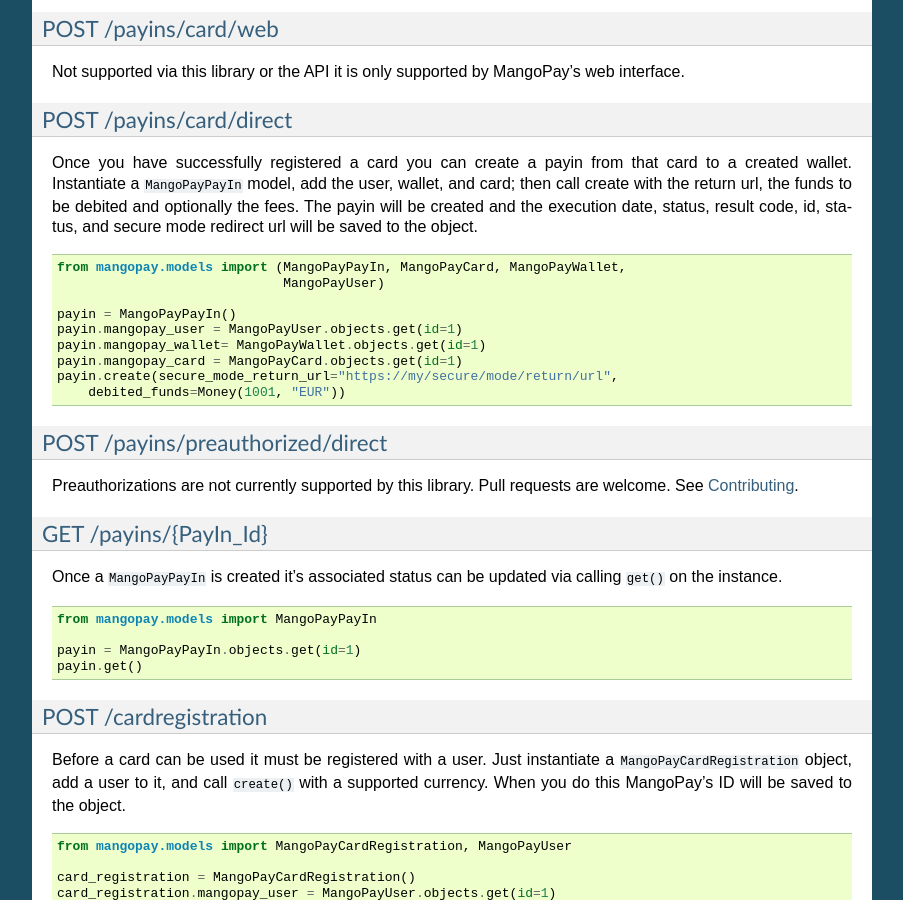
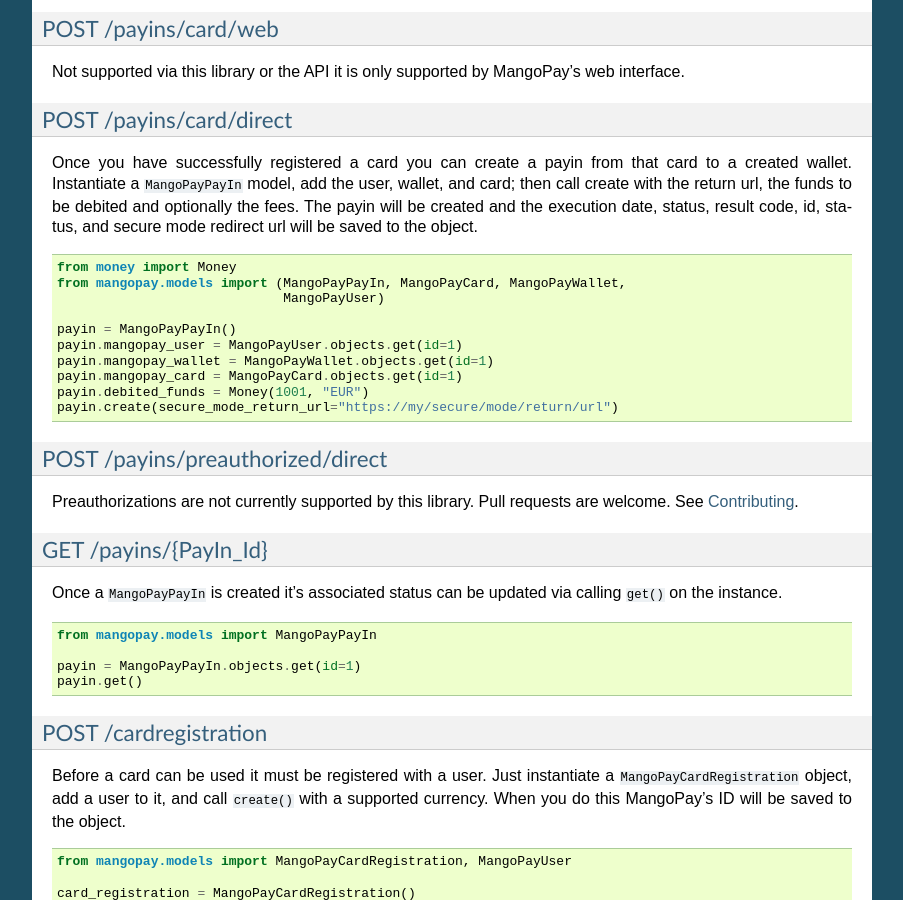
Before and after one commit to FundedByMe/django-mangopay, a Sphinx documentation site: the page built from docs/api.rst, in a window 1280 px wide and 900 px high, scrolled down 3659 px. Shown: the whole window, without its empty margins (198-1101 px from the left). Built offline with Sphinx 7.4.7, drawn with Linux system fonts in a browser that asks for light colours.

Commit message:
Update the documentation with the payin debited funds fileds

```diff
--- a/docs/api.rst
+++ b/docs/api.rst
@@ -256,15 +256,16 @@
 
 ::
 
+    from money import Money
     from mangopay.models import (MangoPayPayIn, MangoPayCard, MangoPayWallet,
                                  MangoPayUser)
 
     payin = MangoPayPayIn()
     payin.mangopay_user = MangoPayUser.objects.get(id=1)
-    payin.mangopay_wallet= MangoPayWallet.objects.get(id=1)
+    payin.mangopay_wallet = MangoPayWallet.objects.get(id=1)
     payin.mangopay_card = MangoPayCard.objects.get(id=1)
-    payin.create(secure_mode_return_url="https://my/secure/mode/return/url",
-        debited_funds=Money(1001, "EUR"))
+    payin.debited_funds = Money(1001, "EUR")
+    payin.create(secure_mode_return_url="https://my/secure/mode/return/url")
 
 `POST /payins/preauthorized/direct <http://docs.mangopay.com/api-references/payins/preauthorized-payin/>`_
 **********************************************************************************************************
```
Also changed, not shown: 5 other files.
